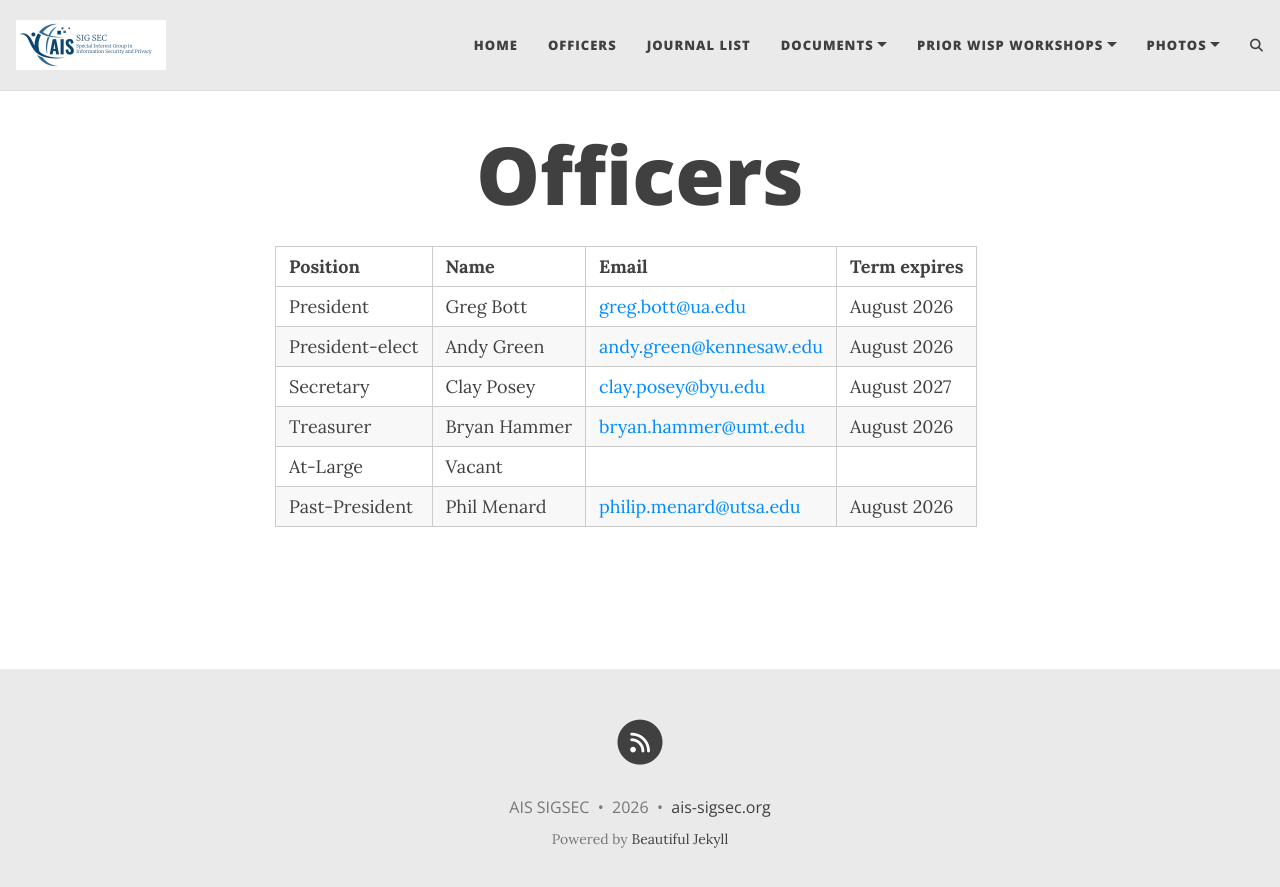
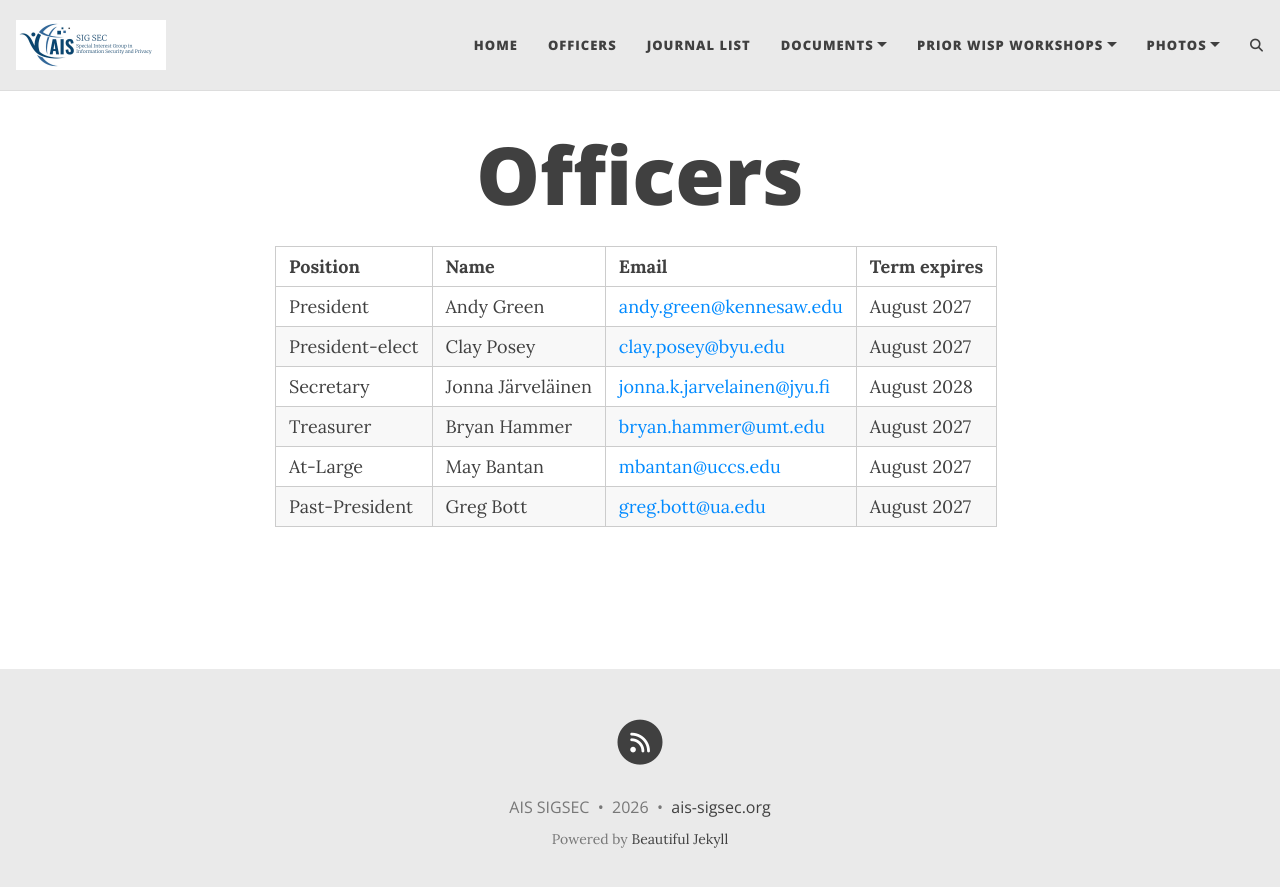
Before and after one commit to ais-sigsec/ais-sigsec.github.io, a Jekyll site: the page built from officers.md, in a window 1280 px wide. Shown: the top 887 px of the page. Built offline with Jekyll 4.4.1, drawn with Linux system fonts in a browser that asks for light colours; comment, search, counter and statistics services are not loaded.

Commit message:
Update officers page post-election

```diff
--- a/officers.md
+++ b/officers.md
@@ -5,9 +5,9 @@ title: Officers
 
 | **Position** | **Name** | **Email** | **Term expires** |
 | :------ |:--- | :--- | :--- |
-| President | Greg Bott | <greg.bott@ua.edu> | August 2026 |
-| President-elect | Andy Green | <andy.green@kennesaw.edu> | August 2026 |
-| Secretary | Clay Posey | <clay.posey@byu.edu> | August 2027 |
-| Treasurer | Bryan Hammer | <bryan.hammer@umt.edu> | August 2026 |
-| At-Large  | Vacant       |                        |             |
-| Past-President | Phil Menard | <philip.menard@utsa.edu> | August 2026 |
+| President | Andy Green | <andy.green@kennesaw.edu> | August 2027 |
+| President-elect | Clay Posey | <clay.posey@byu.edu> | August 2027 |
+| Secretary | Jonna Järveläinen | <jonna.k.jarvelainen@jyu.fi> | August 2028 |
+| Treasurer | Bryan Hammer | <bryan.hammer@umt.edu> | August 2027 |
+| At-Large  | May Bantan| <mbantan@uccs.edu> | August 2027 |
+| Past-President | Greg Bott | <greg.bott@ua.edu> | August 2027 |
```
